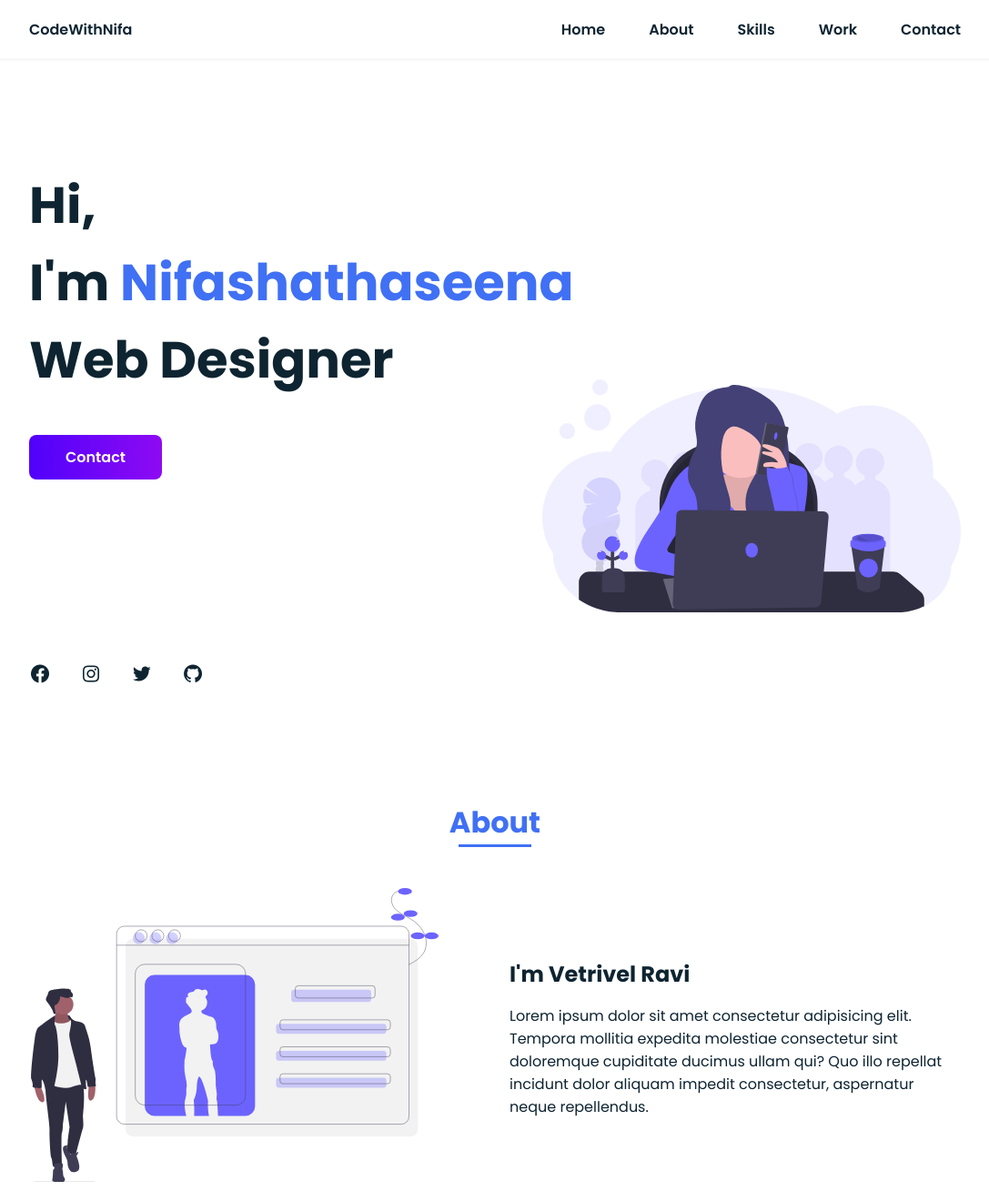
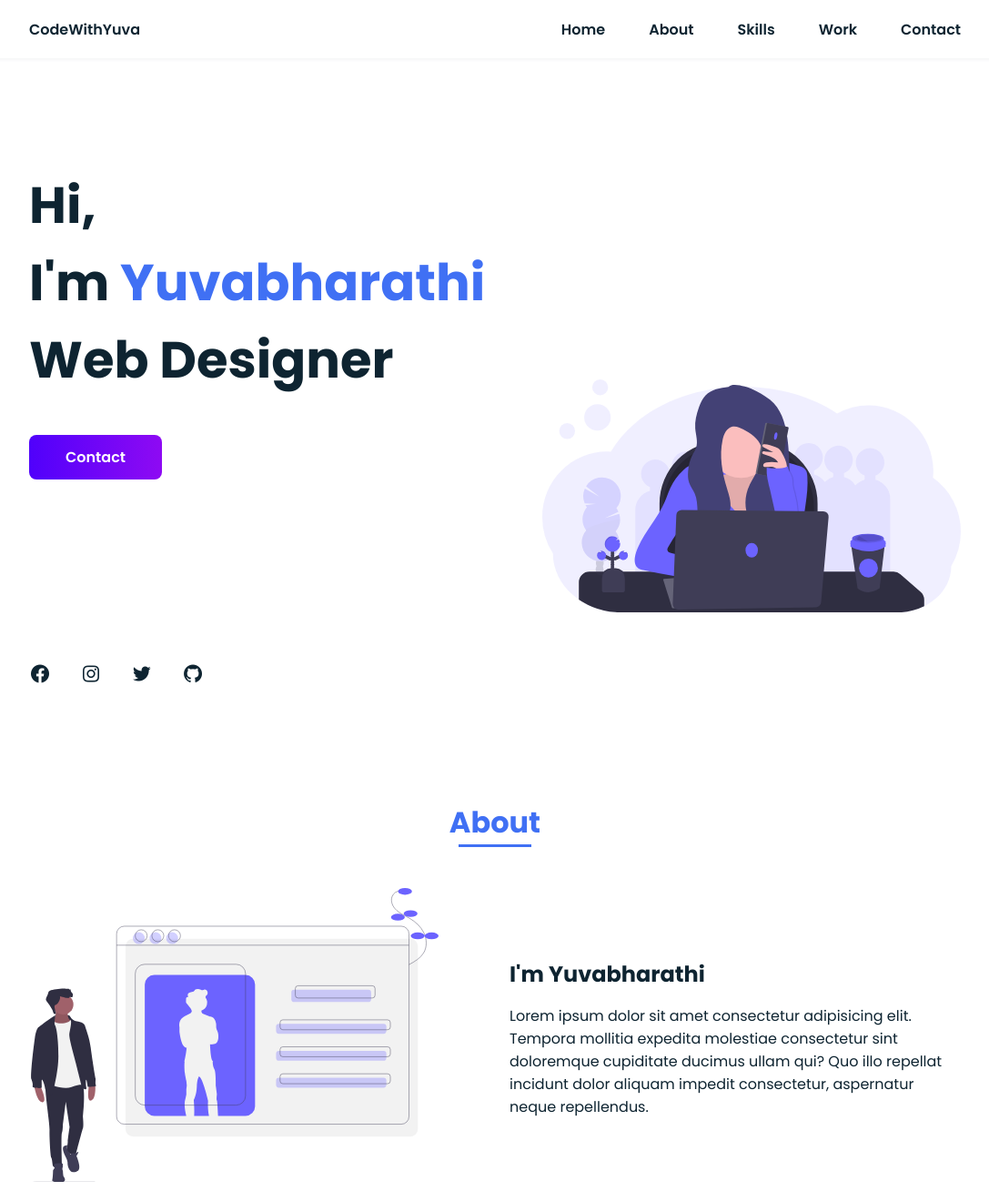
Before and after one commit to pyuvabharathi/portfolioYuvaa, a plain HTML site: page index.html in a window 1280 px wide. Shown: the top 1309 px of the page at 91% size, without its empty margins (96-1183 px from the left). Drawn offline with nearby package versions, Linux system fonts and the light colour scheme.

Commit message:
Update index.html

```diff
--- a/index.html
+++ b/index.html
@@ -16,7 +16,7 @@
     <header class="header">
       <nav class="nav bd_grid">
         <div>
-          <a href="#" class="nav_logo">CodeWithNifa</a>
+          <a href="#" class="nav_logo">CodeWithYuva</a>
         </div>
 
         <div class="nav_menu" id="nav_menu">
@@ -50,7 +50,7 @@
       <section class="home bd_grid" id="home">
         <div class="home_data" data-aos="fade-down">
           <h1 class="home_title">
-            Hi, <br />I'm <span class="home_title-color">Nifashathaseena</span
+            Hi, <br />I'm <span class="home_title-color">Yuvabharathi</span
             ><br />Web Designer
           </h1>
           <a href="#contact" class="button"> Contact</a>
@@ -676,7 +676,7 @@
               data-aos="fade-down"
               data-aos-delay="350"
             >
-              I'm Vetrivel Ravi
+              I'm Yuvabharathi
             </h2>
             <p class="about_text" data-aos="fade-down" data-aos-delay="450">
               Lorem ipsum dolor sit amet consectetur adipisicing elit. Tempora
@@ -1056,7 +1056,7 @@
 
       <!-- Footer Section -->
       <footer class="footer">
-        <p class="footer_title" data-aos="fade-down">Vetrivel Ravi</p>
+        <p class="footer_title" data-aos="fade-down">Yuvabharathi</p>
 
         <div class="footer_socials">
           <a
@@ -1090,7 +1090,7 @@
         </div>
 
         <p data-aos="fade-down" data-aos-delay="650">
-          &#169; 2021 copyright all right reserved
+          &#169; 2023 all right reserved
         </p>
       </footer>
     </main>
```
